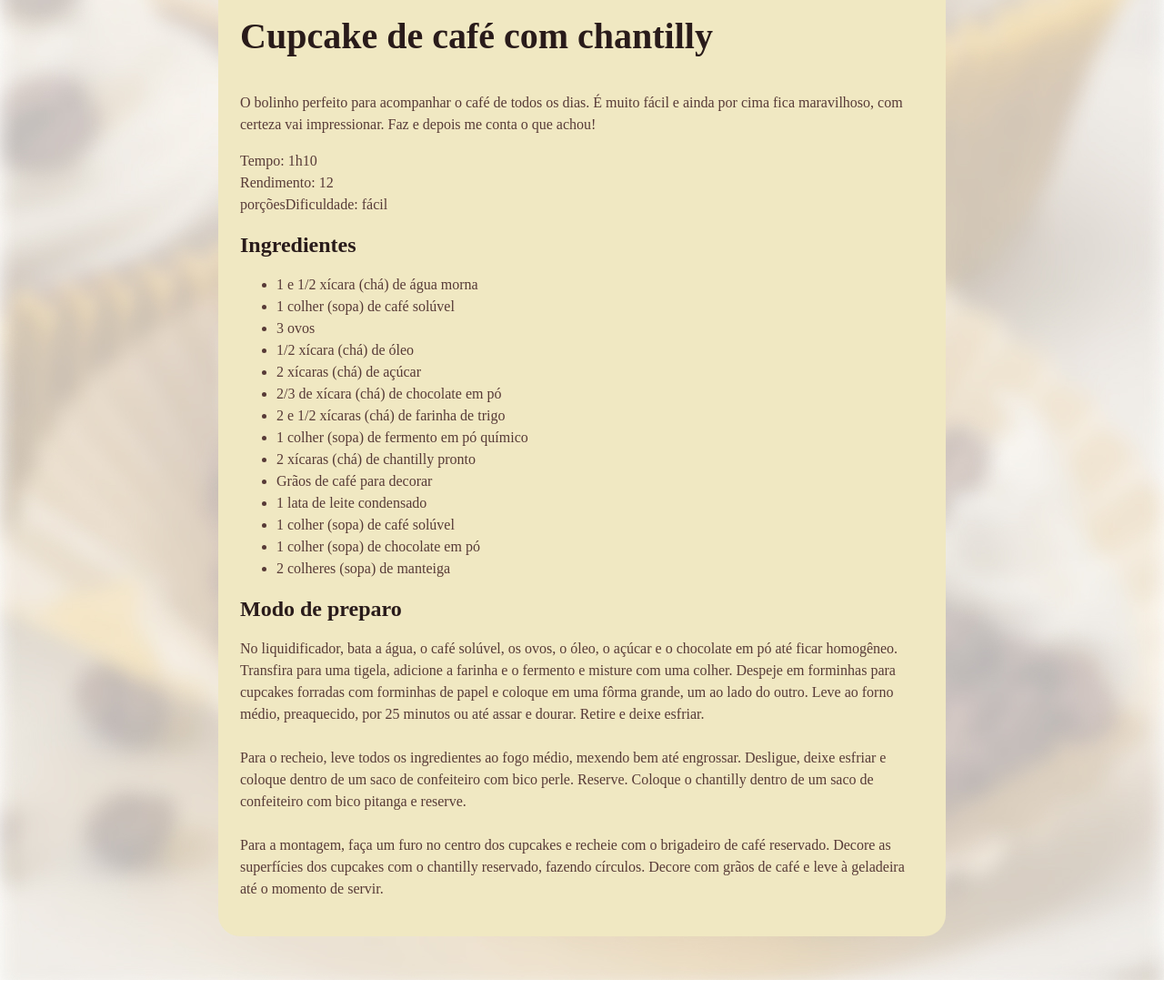
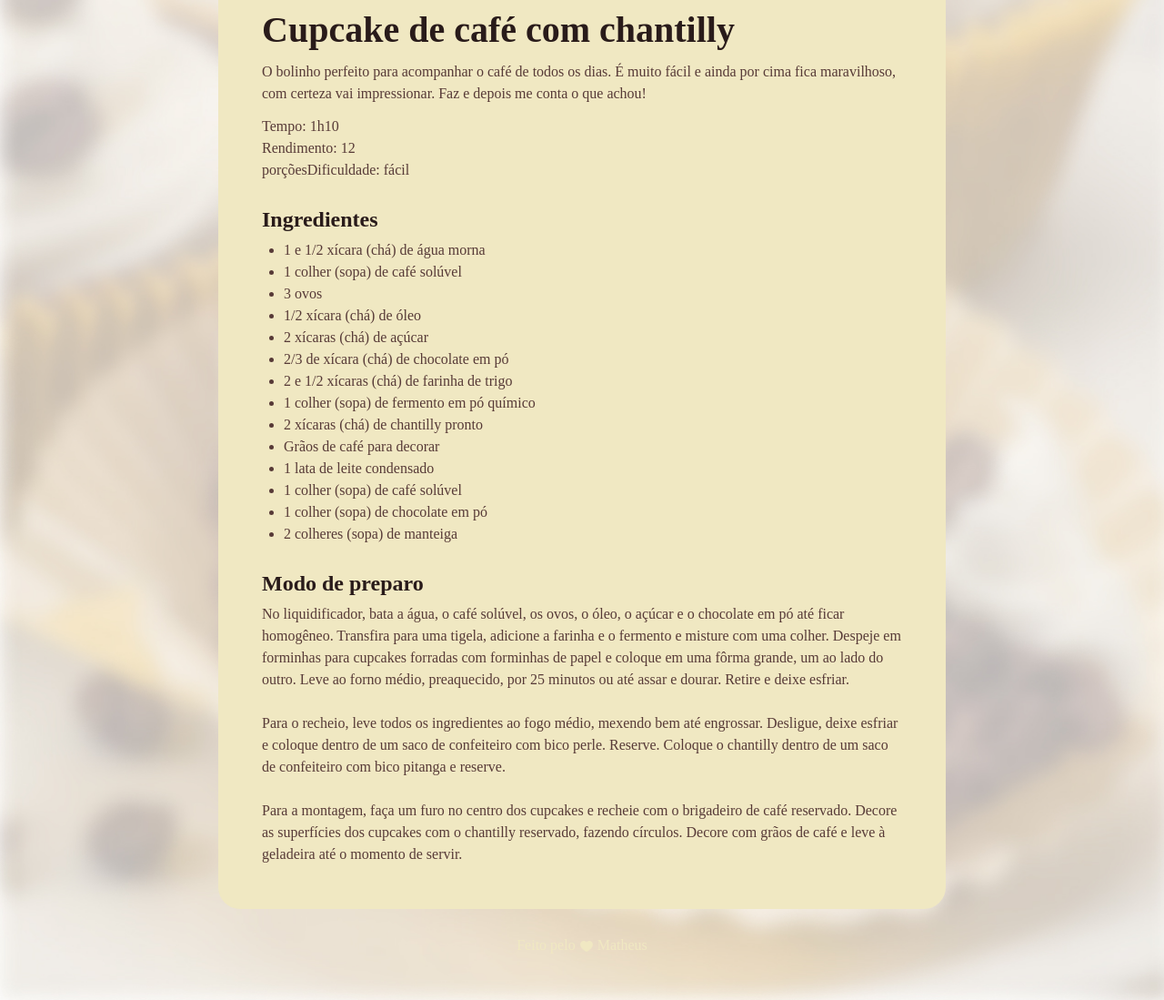
Before and after one commit to matheusgrigoleto/recipe-page, a plain HTML site: page index.html in a window 1280 px wide. Shown: the part 500-1599 px from the top of the page at 91% size. Before the commit the page ends 1577 px from the top, so only its background shows below. Drawn offline with Linux system fonts and the light colour scheme; a web font is replaced by a local one.

Commit message:
Adição de icone e finalização de projeto

```diff
--- a/index.html
+++ b/index.html
@@ -57,5 +57,8 @@
       </section>
     </main>
   </div>
+  <footer>
+    Feito pelo <img src="./assets/coracao.svg" alt="Coração Fofinho"> Matheus
+  </footer>
 </body>
 </html>
--- a/style.css
+++ b/style.css
@@ -1,3 +1,8 @@
+* {
+  margin: 0;
+  padding: 0;
+}
+
 :root {
     font-family: "Alice", serif;
     line-height: 150%;
@@ -15,16 +20,29 @@ body{
   padding: 24px;
   background-color: #F0E8C2;
   border-radius: 24px;
-  margin: 48px auto;
+  margin: 48px auto 28px;
 }
 
 img {
   border-radius: 16px;
 }
 
+main {
+  padding: 24px;
+}
+
+section + section {
+  margin-top: 24px;
+}
+
+#about p + p {
+  margin-top: 12px;
+}
+
 h1 {
   line-height: 140%;
   font-size: 40px;
+  margin-bottom: 4px;
 }
 
 h2 {
@@ -33,4 +51,20 @@ h2 {
 
 h1, h2 {
   color: #291B1A;
+  margin-bottom: 4px;
+  line-height: 150%;
 }
+
+ul {
+  padding-left: 24px;
+}
+
+footer {
+  color: #F0E8C2;
+  text-align: center;
+  padding-bottom: 48px;
+}
+
+footer img {
+  vertical-align: middle;
+}
```
Also changed, not shown: assets/coracao.svg (added).
